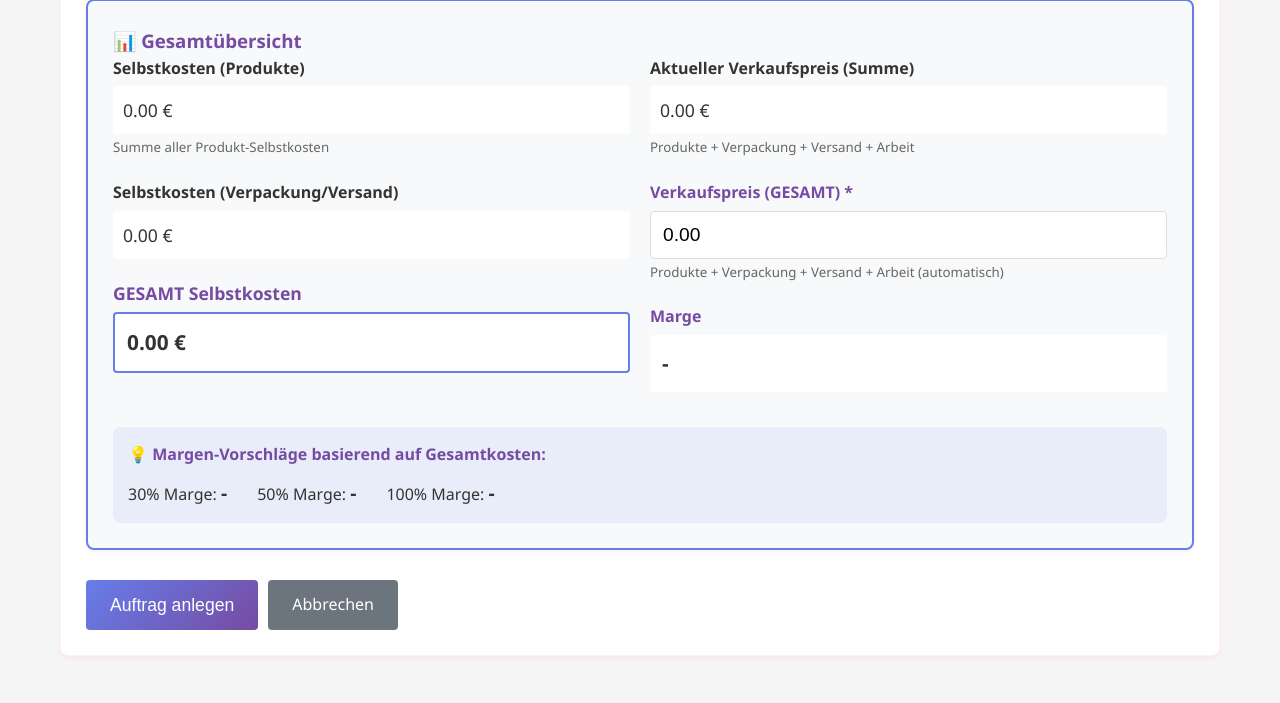
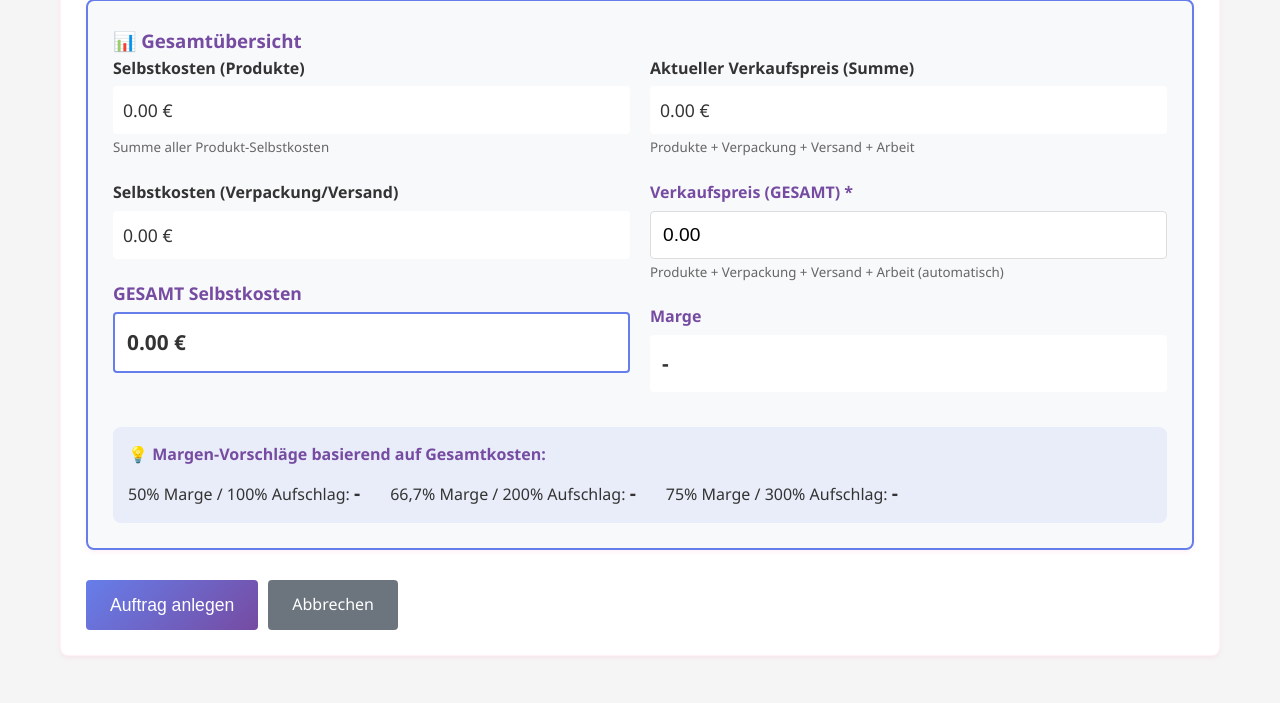
Before and after one commit to Berny85/PicoCalc, a FastAPI app: page /sales-orders/new in a window 1280 px wide. Shown: the part 1351-2054 px from the top of the page. Run offline with FastAPI, Linux system fonts and the light colour scheme; data that the repository does not hold is empty; parts of the project's set-up code (start-up, migrations or seed data) failed here and were passed over; some libraries are stand-ins or nearby versions.

Commit message:
Marge / Aufschlag

```diff
--- a/app/models.py
+++ b/app/models.py
@@ -418,9 +418,9 @@ class Product(Base):
             'total_cost': round(total_cost, 2),
             'calculation_mode': self.calculation_mode,
             'units_per_batch': self.units_per_batch if self.calculation_mode == 'per_batch' else None,
-            'selling_price_30': round(total_cost * 1.30, 2),
-            'selling_price_50': round(total_cost * 1.50, 2),
             'selling_price_100': round(total_cost * 2.00, 2),
+            'selling_price_200': round(total_cost * 3.00, 2),
+            'selling_price_300': round(total_cost * 4.00, 2),
         }
 
         # Typ-spezifische Details hinzufügen
--- a/app/templates/index.html
+++ b/app/templates/index.html
@@ -44,7 +44,7 @@
                 <th>Material</th>
                 <th>Maschine</th>
                 <th>Einkaufspreis</th>
-                <th>Verkauf (50%)</th>
+                <th>Verkauf (50% / 100%)</th>
                 <th>Aktionen</th>
             </tr>
         </thead>
@@ -61,7 +61,7 @@
                 <td>{{ product.get_material_summary() }}</td>
                 <td>{{ product.machine.name if product.machine else '-' }}</td>
                 <td>{{ calc.total_cost }} €</td>
-                <td>{{ calc.selling_price_50 }} €</td>
+                <td>{{ calc.selling_price_100 }} €</td>
                 <td>
                     <a href="/products/{{ product.id }}" class="btn btn-primary" style="padding: 6px 12px; font-size: 14px;">Anzeigen</a>
                 </td>
--- a/app/templates/products/list.html
+++ b/app/templates/products/list.html
@@ -166,8 +166,8 @@
                         <span class="price-value">{{ item.calc.total_cost }} €</span>
                     </div>
                     <div class="price-row">
-                        <span class="price-label">Verkauf (50%):</span>
-                        <span class="price-value" style="color: var(--color-primary-dark);">{{ item.calc.selling_price_50 }} €</span>
+                        <span class="price-label">Verkauf (50% / 100%):</span>
+                        <span class="price-value" style="color: var(--color-primary-dark);">{{ item.calc.selling_price_100 }} €</span>
                     </div>
                 </div>
             </div>
--- a/app/templates/sales_orders/form.html
+++ b/app/templates/sales_orders/form.html
@@ -136,9 +136,9 @@
             <div style="margin-top: 15px; padding: 15px; background: rgba(102, 126, 234, 0.1); border-radius: 8px;">
                 <strong style="color: var(--color-primary-dark);">💡 Margen-Vorschläge basierend auf Gesamtkosten:</strong>
                 <div style="display: flex; gap: 30px; margin-top: 10px; flex-wrap: wrap;">
-                    <div>30% Marge: <strong id="suggestion-30" style="font-size: 1.2rem;">-</strong></div>
-                    <div>50% Marge: <strong id="suggestion-50" style="font-size: 1.2rem;">-</strong></div>
-                    <div>100% Marge: <strong id="suggestion-100" style="font-size: 1.2rem;">-</strong></div>
+                    <div>50% Marge / 100% Aufschlag: <strong id="suggestion-100" style="font-size: 1.2rem;">-</strong></div>
+                    <div>66,7% Marge / 200% Aufschlag: <strong id="suggestion-200" style="font-size: 1.2rem;">-</strong></div>
+                    <div>75% Marge / 300% Aufschlag: <strong id="suggestion-300" style="font-size: 1.2rem;">-</strong></div>
                 </div>
             </div>
         </div>
@@ -172,9 +172,9 @@
                         {% set calc = p.calculate_costs() %}
                         <option value="{{ p.id }}"
                                 data-cost="{{ calc.total_cost }}"
-                                data-margin-30="{{ calc.selling_price_30 }}"
-                                data-margin-50="{{ calc.selling_price_50 }}"
-                                data-margin-100="{{ calc.selling_price_100 }}">
+                                data-margin-100="{{ calc.selling_price_100 }}"
+                                data-margin-200="{{ calc.selling_price_200 }}"
+                                data-margin-300="{{ calc.selling_price_300 }}">
                             {{ p.name }} (Selbstkosten: {{ calc.total_cost }} €)
                         </option>
                         {% endfor %}
@@ -325,9 +325,9 @@ function updateProductInfo(select) {
     const row = select.closest('.product-row');
     const option = select.options[select.selectedIndex];
     const cost = parseFloat(option.getAttribute('data-cost')) || 0;
-    const margin30 = parseFloat(option.getAttribute('data-margin-30')) || 0;
-    const margin50 = parseFloat(option.getAttribute('data-margin-50')) || 0;
     const margin100 = parseFloat(option.getAttribute('data-margin-100')) || 0;
+    const margin200 = parseFloat(option.getAttribute('data-margin-200')) || 0;
+    const margin300 = parseFloat(option.getAttribute('data-margin-300')) || 0;
     const quantity = parseInt(row.querySelector('.quantity-input').value) || 1;
 
     // Kosten speichern
@@ -338,9 +338,9 @@ function updateProductInfo(select) {
 
     // Margen-Tipps für diese Position anzeigen
     row.querySelector('.price-suggestion').innerHTML =
-        '30%: ' + margin30.toFixed(2) + '€ | ' +
-        '50%: ' + margin50.toFixed(2) + '€ | ' +
-        '100%: ' + margin100.toFixed(2) + '€';
+        '50%/100%: ' + margin100.toFixed(2) + '€ | ' +
+        '66,7%/200%: ' + margin200.toFixed(2) + '€ | ' +
+        '75%/300%: ' + margin300.toFixed(2) + '€';
 
     updateTotals();
 }
@@ -409,19 +409,19 @@ function updateTotals() {
 
 function updateMarginSuggestions(totalCost) {
     if (totalCost <= 0) {
-        document.getElementById('suggestion-30').textContent = '-';
-        document.getElementById('suggestion-50').textContent = '-';
         document.getElementById('suggestion-100').textContent = '-';
+        document.getElementById('suggestion-200').textContent = '-';
+        document.getElementById('suggestion-300').textContent = '-';
         return;
     }
 
-    const price30 = totalCost * 1.30;
-    const price50 = totalCost * 1.50;
     const price100 = totalCost * 2.00;
+    const price200 = totalCost * 3.00;
+    const price300 = totalCost * 4.00;
 
-    document.getElementById('suggestion-30').textContent = price30.toFixed(2) + ' €';
-    document.getElementById('suggestion-50').textContent = price50.toFixed(2) + ' €';
     document.getElementById('suggestion-100').textContent = price100.toFixed(2) + ' €';
+    document.getElementById('suggestion-200').textContent = price200.toFixed(2) + ' €';
+    document.getElementById('suggestion-300').textContent = price300.toFixed(2) + ' €';
 }
 
 function updateMarginDisplay() {
```
Also changed, not shown: AGENTS.md (+2 -2 lines), app/templates/partials/calculation_result.html (+6 -6 lines), app/templates/products/detail.html (+6 -6 lines).
